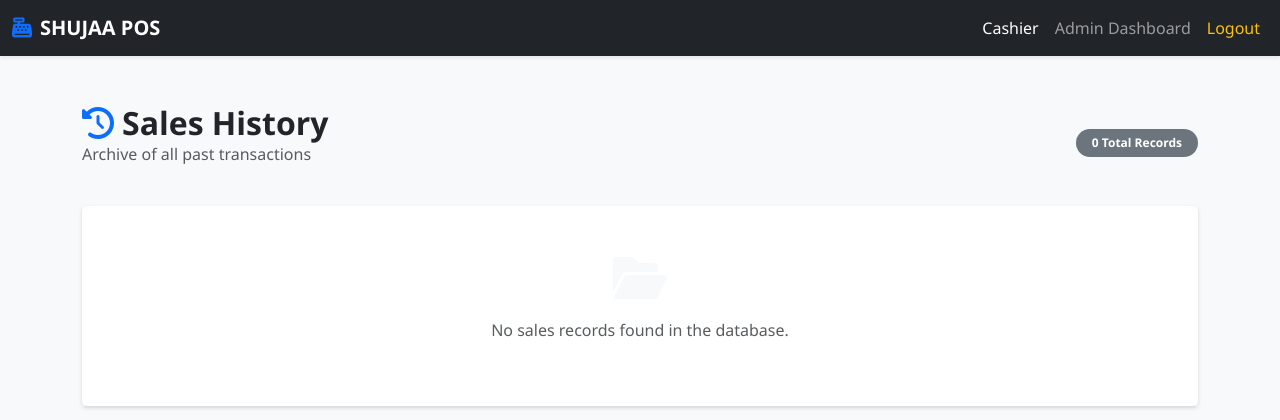
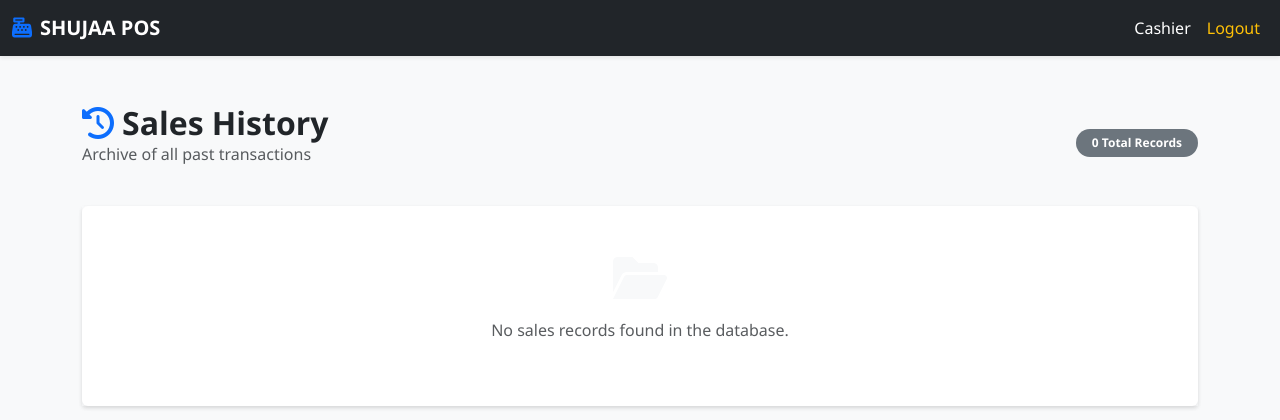
Before and after one commit to Hero-0819/pos_system, a Django app: page /sales/ in a window 1280 px wide. Shown: the top 420 px of the page. Run offline with Django 5.2, Linux system fonts and the light colour scheme; data that the repository does not hold is empty.

Commit message:
Remove Admin Dashboard link from base template
Removed Admin Dashboard link from navigation menu.

```diff
--- a/templates/base.html
+++ b/templates/base.html
@@ -36,9 +36,6 @@
                         <a class="nav-link active" href="{% url 'home' %}">Cashier</a>
                     </li>
                     <li class="nav-item">
-                        <a class="nav-link" href="/admin_dashboard/">Admin Dashboard</a>
-                    </li>
-                    <li class="nav-item">
                         <a class="nav-link text-warning" href="{% url 'logout' %}">Logout</a>
                     </li>
                 </ul>
```
